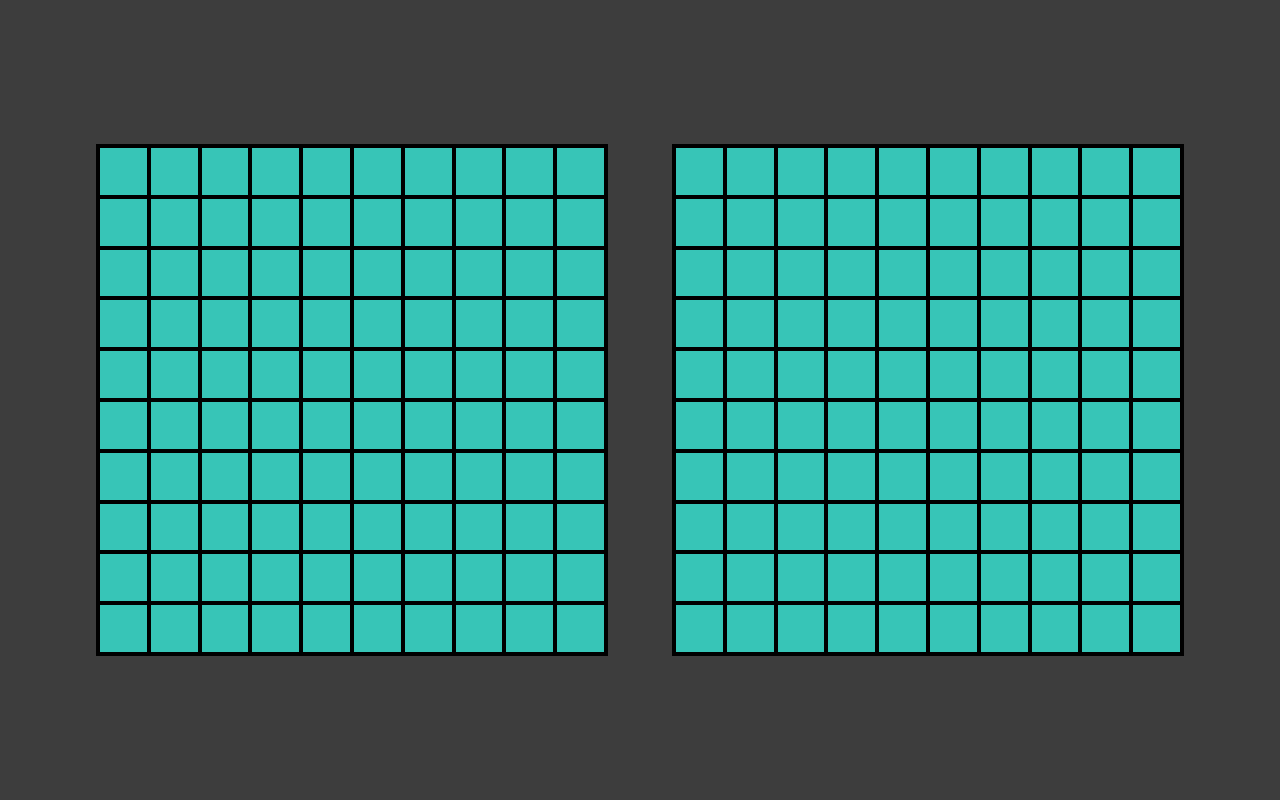
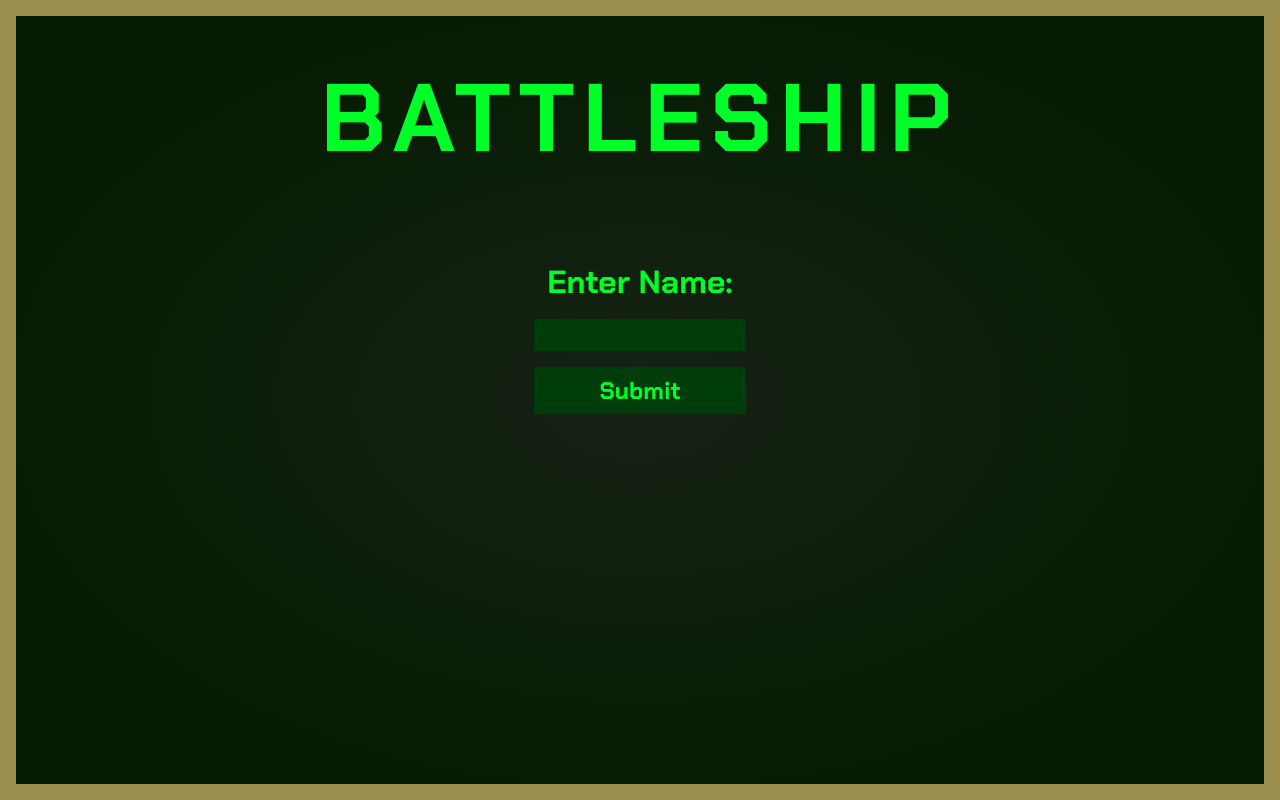
Before and after one commit to bkwong315/battleship, a React app: page / in a window 1280 px wide. Built offline with nearby package versions, Linux system fonts and the light colour scheme; the HTML template or start-up script is replaced by a standard one.

Commit message:
Add main menu

```diff
--- a/src/App.scss
+++ b/src/App.scss
@@ -1,4 +1,79 @@
-.layout {
+@import 'globals';
+
+.main-layout {
+  min-width: 100vw;
+  min-height: 100vh;
+  min-width: 100dvw;
+  min-height: 100dvh;
+
+  background: radial-gradient($bg-radial-light, $bg-radial-dark 80%);
+  border: solid calc(1vmin + 0.5rem) #9b8d4e;
+
+  display: grid;
+  grid-auto-rows: max-content;
+  justify-content: center;
+  justify-items: center;
+  gap: 5rem;
+
+  h1 {
+    font-size: calc(10vmin + 1rem);
+    letter-spacing: 0.5rem;
+    text-transform: uppercase;
+    margin-top: 5vh;
+  }
+
+  form {
+    display: grid;
+    grid-auto-rows: max-content;
+    gap: 1rem;
+    font-weight: 700;
+
+    .input-wrapper {
+      display: grid;
+      gap: 1rem;
+
+      label {
+        font-size: 2rem;
+        text-align: center;
+      }
+
+      input {
+        background: $green;
+        border: none;
+        height: 2rem;
+        padding: 0.25rem;
+        font-weight: 700;
+        font-size: 1rem;
+
+        &:hover,
+        &:focus-visible {
+          background: $light-green;
+          outline: transparent;
+        }
+      }
+    }
+
+    span {
+      text-align: center;
+      display: none;
+    }
+
+    button {
+      border: none;
+      background: $green;
+      padding: 0.5rem;
+      font-weight: 700;
+      font-size: 1.5rem;
+      cursor: pointer;
+
+      &:hover {
+        background: $light-green;
+      }
+    }
+  }
+}
+
+.game-layout {
   display: grid;
   justify-content: center;
   align-items: center;
--- a/src/App.tsx
+++ b/src/App.tsx
@@ -14,8 +14,6 @@ const App = () => {
   const [computerMissedShots, setComputerMissedShots] = useState<number[][]>();
 
   useEffect(() => {
-    game.setPlayerName('John');
-
     setComputerAllShots([]);
     setComputerMissedShots([]);
 
@@ -49,13 +47,49 @@ const App = () => {
     }
   }
 
+  function submitName(event: React.MouseEvent) {
+    event.preventDefault();
+    const input = document.querySelector('#name-input') as HTMLInputElement;
+    const errorDisplay = document.querySelector('.error') as HTMLElement;
+
+    if (input && input.value !== '') {
+      game.setPlayerName(input.value);
+    } else {
+      if (errorDisplay) errorDisplay.style.display = 'inline-block';
+    }
+
+    console.log(game.getPlayerName());
+  }
+
   useEffect(() => {
     return;
   }, [computerAllShots]);
 
+  console.log(game.getPlayerName() === '');
+
   return (
     <>
-      <div className='layout'>
+      <div className='main-layout'>
+        <h1>Battleship</h1>
+        {game.getPlayerName() === '' && (
+          <form className='name-form'>
+            <div className='input-wrapper'>
+              <label htmlFor='name-input'>Enter Name:</label>
+              <input
+                type='text'
+                name='name-input'
+                id='name-input'
+                autoComplete='off'
+              />
+            </div>
+            <span className='error'>* Name cannot be blank</span>
+            <button type='submit' onClick={submitName}>
+              Submit
+            </button>
+          </form>
+        )}
+        {game.getPlayerName() !== '' && (
+          <div className='game-layout'>
             <div className='boards-container'>
               {playerBoardData.current !== undefined && (
                 <BoardDisplay
@@ -78,6 +112,8 @@ const App = () => {
                 )}
             </div>
           </div>
+        )}
+      </div>
     </>
   );
 };
```
Lines whose indentation alone changed are shown as unchanged.
